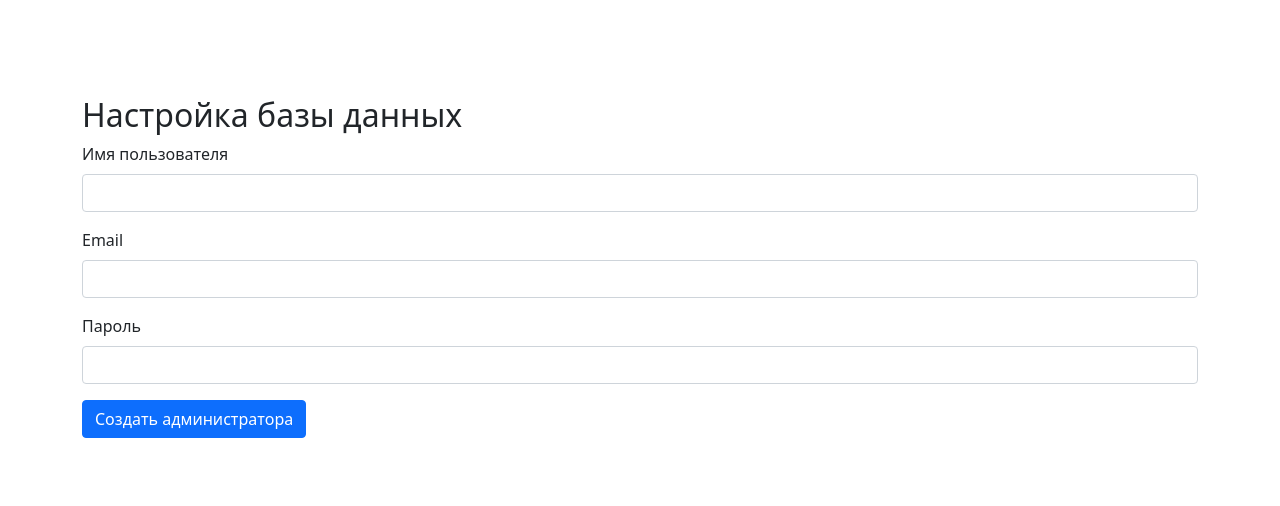
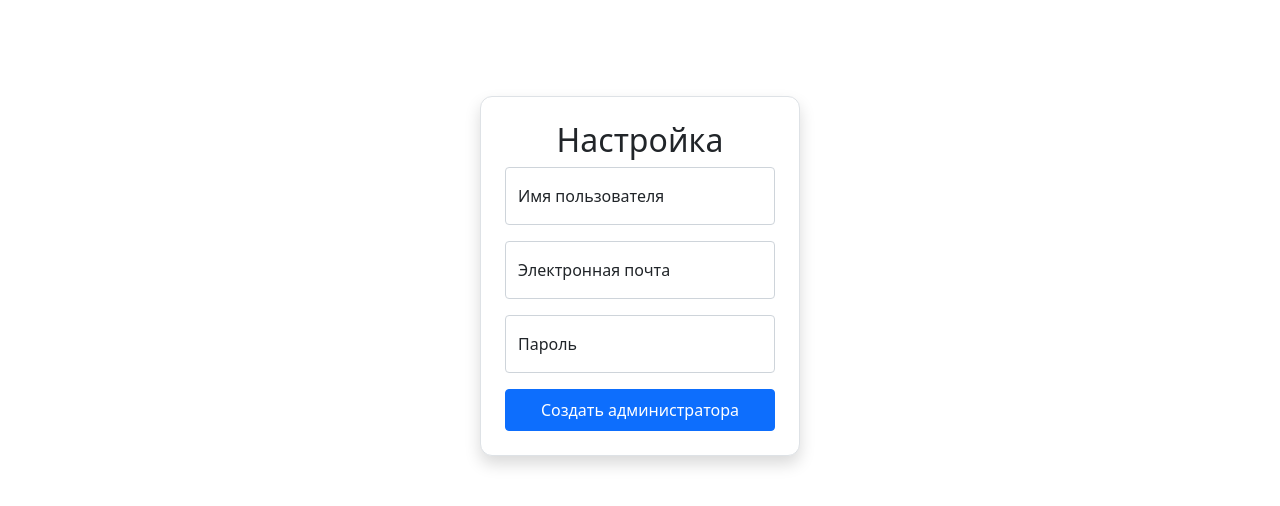
Before and after one commit to globenvi/partbot, a Flask app: page /install in a window 1280 px wide. Shown: the top 506 px of the page. Run offline with Flask 3, Linux system fonts and the light colour scheme; some libraries are stand-ins or nearby versions.

Commit message:
Update install.html

```diff
--- a/web/templates/install.html
+++ b/web/templates/install.html
@@ -1,22 +1,50 @@
 {% extends "base.html" %}
-
+<!DOCTYPE html>
+<html lang="ru">
+<head>
+    <meta charset="UTF-8">
+    <meta name="viewport" content="width=device-width, initial-scale=1.0">
+    <link rel="stylesheet" href="static/css/style.css">
+    <script src="https://kit.fontawesome.com/9666c3f955.js" crossorigin="anonymous"></script>
+    <link href="https://cdn.jsdelivr.net/npm/bootstrap@5.0.1/dist/css/bootstrap.min.css" rel="stylesheet" integrity="sha384-+0n0xVW2eSR5OomGNYDnhzAbDsOXxcvSN1TPprVMTNDbiYZCxYbOOl7+AMvyTG2x" crossorigin="anonymous">
+    <script src="https://cdn.jsdelivr.net/npm/bootstrap@5.0.1/dist/js/bootstrap.bundle.min.js" integrity="sha384-gtEjrD/SeCtmISkJkNUaaKMoLD0//ElJ19smozuHV6z3Iehds+3Ulb9Bn9Plx0x4" crossorigin="anonymous"></script>
+    <title>{% block page_title %}{% endblock %}</title>
+</head>
+<style>
+    body {
+        transition: background-color 0.3s, color 0.3s;
+    }
+    .theme-toggle {
+        cursor: pointer;
+    }
+</style>
+<body class="py-5" bg-light>
 {% block body%}
-<div class="container mt-5">
-    <h2>Настройка базы данных</h2>
-    <form method="POST">
-        <div class="mb-3">
-            <label for="username" class="form-label">Имя пользователя</label>
-            <input type="text" class="form-control" id="username" name="username" required>
+<div class="container mt-5 w-25 bg-white p-4 border shadow" style="border-radius: 12px;">
+    <h2 class="text-center">Настройка</h2>
+    <form method="POST" id="registerForm">
+        <!-- Имя пользователя -->
+        <div class="form-floating mb-3">
+            <input type="text" class="form-control" id="username" name="username" placeholder="Имя пользователя" required>
+            <label for="username">Имя пользователя</label>
         </div>
-        <div class="mb-3">
-            <label for="email" class="form-label">Email</label>
-            <input type="email" class="form-control" id="email" name="email" required>
+        <!-- Электронная почта -->
+        <div class="form-floating mb-3">
+            <input type="email" class="form-control" id="email" name="email" placeholder="Электронная почта" required>
+            <label for="email">Электронная почта</label>
         </div>
-        <div class="mb-3">
-            <label for="password" class="form-label">Пароль</label>
-            <input type="password" class="form-control" id="password" name="password" required>
+        <!-- Пароль -->
+        <div class="form-floating mb-3">
+            <input type="password" class="form-control" id="password" name="password" placeholder="Пароль" required>
+            <label for="password">Пароль</label>
         </div>
-        <button type="submit" class="btn btn-primary">Создать администратора</button>
+        <!-- Кнопка -->
+        <button type="submit" id="registerButton" class="btn btn-primary w-100 py-2 d-flex align-items-center justify-content-center">
+            <span id="spinner" class="spinner-border spinner-border-sm me-2" role="status" aria-hidden="true" style="display: none;"></span>
+            <span id="buttonText">Создать администратора</span>
+        </button>
     </form>
 </div>
+
+
 {% endblock %}
```
